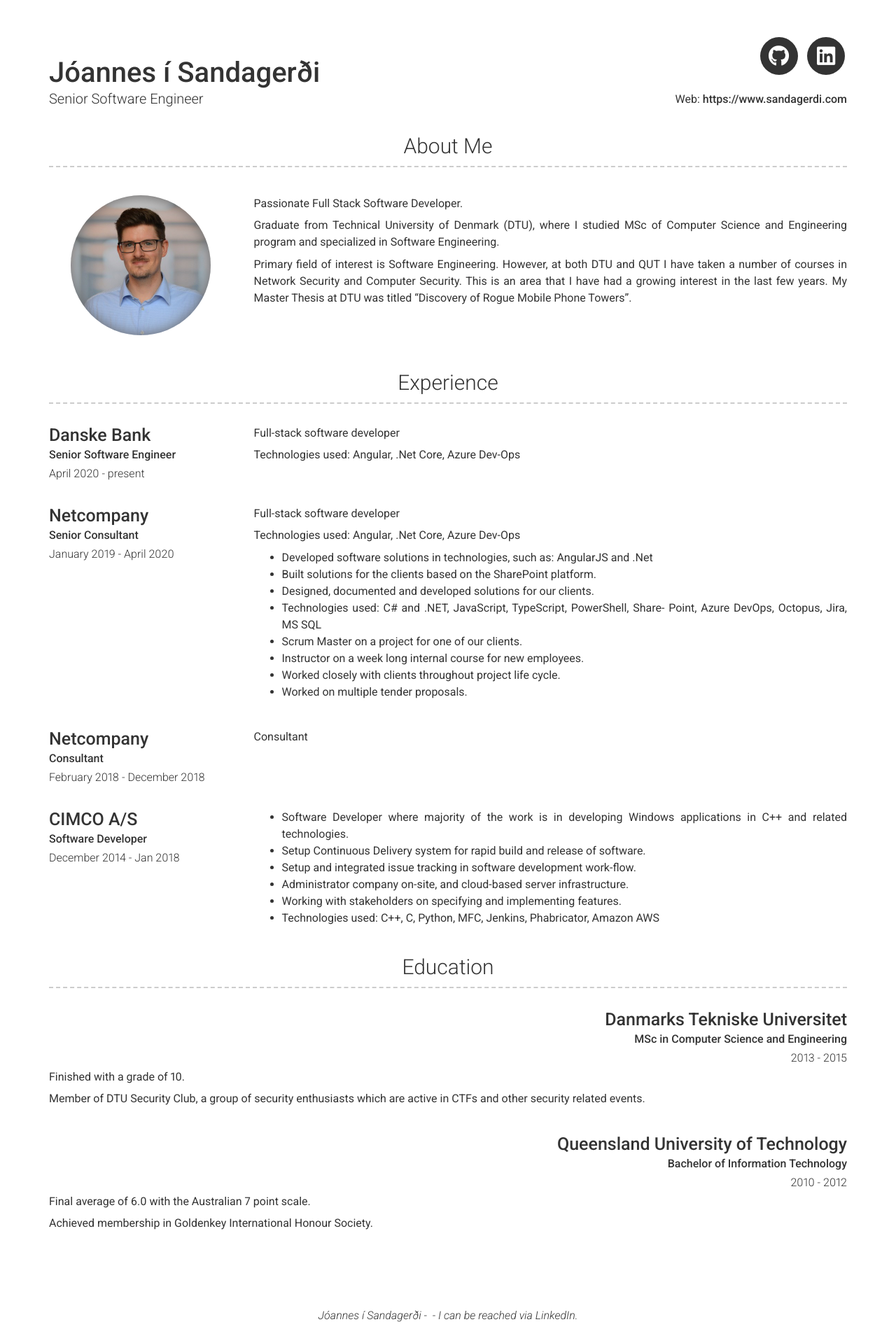
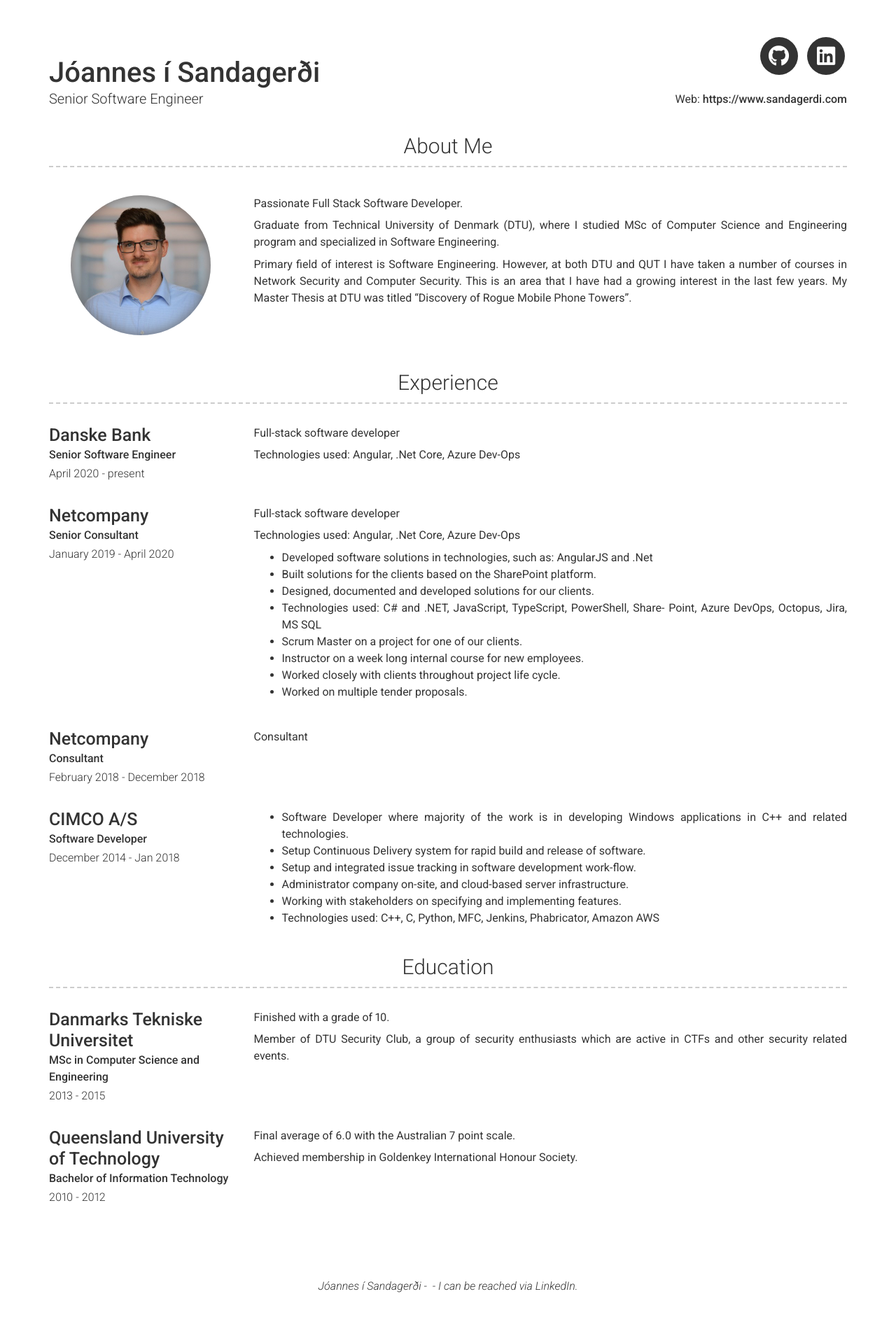
Before and after one commit to flippingtables/flippingtables.github.io, a Jekyll site: the page built from index.md, in a window 1280 px wide. Shown: the whole page at 70% size. Built offline with Jekyll 4.4.1, drawn with Linux system fonts in a browser that asks for light colours; nearby versions of some CDN libraries; after the commit the page ends 1857 px from its top, so only the background shows below that.

Commit message:
Updated education.

```diff
--- a/_config.yml
+++ b/_config.yml
@@ -126,7 +126,7 @@ content:
   - title: Education
     layout: list
     content:
-      - layout: top-right
+      - layout: left
         title: Danmarks Tekniske Universitet
         sub_title: MSc in Computer Science and Engineering
         caption: 2013 - 2015
@@ -136,7 +136,7 @@ content:
           Finished with a grade of 10.
 
           Member of DTU Security Club, a group of security enthusiasts which are active in CTFs and other security related events.
-      - layout: top-right
+      - layout: left
         title: Queensland University of Technology
         sub_title: Bachelor of Information Technology
         caption: 2010 - 2012
```
Also changed, not shown: 1 other file.
